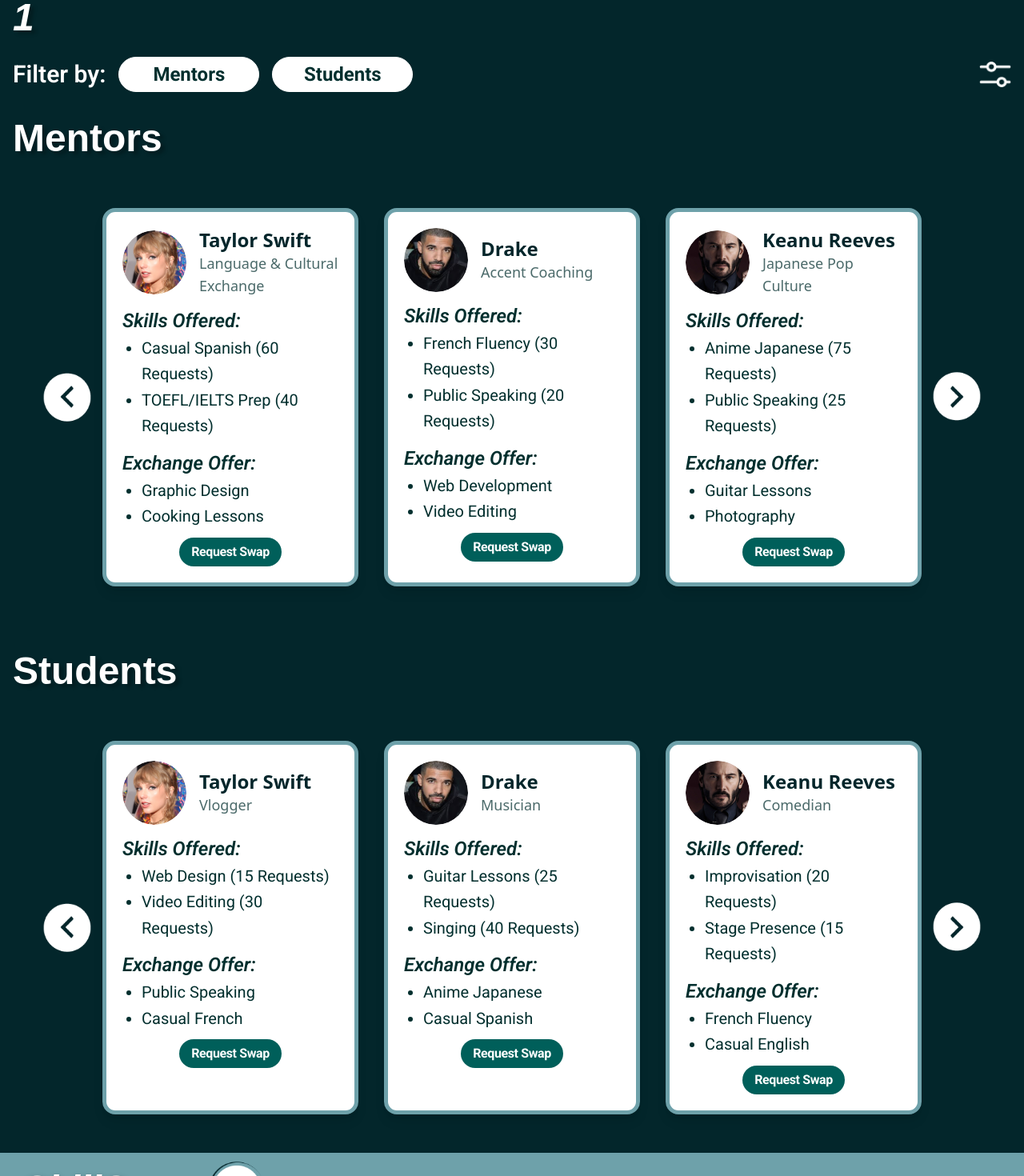
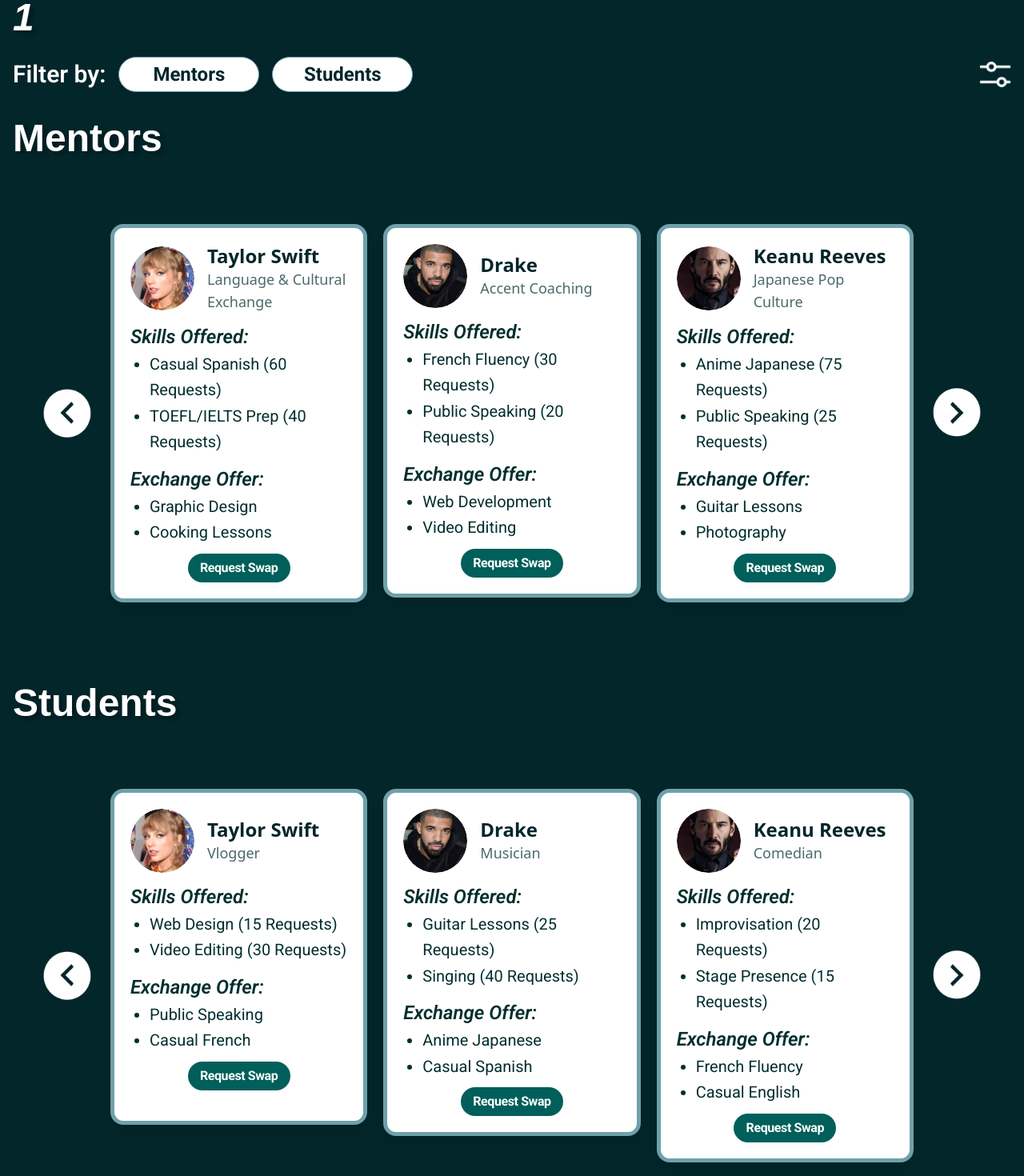
Before and after one commit to Peabaa/skill-swap, a Vue app: page /search-results/1 in a window 1280 px wide. Shown: the part 140-1610 px from the top of the page at 80% size. Built offline with nearby package versions, Linux system fonts and the light colour scheme; a web font is replaced by a local one.

Commit message:
Filter buttons on Search Results Page are responsive

```diff
--- a/package.json
+++ b/package.json
@@ -13,7 +13,8 @@
     "@vueuse/core": "^13.2.0",
     "tailwindcss": "^4.1.6",
     "vue": "^3.5.13",
-    "vue-router": "^4.5.1"
+    "vue-router": "^4.5.1",
+    "vue3-carousel": "^0.15.1"
   },
   "devDependencies": {
     "@vitejs/plugin-vue": "^5.2.3",
--- a/src/components/SearchResultsPage.vue
+++ b/src/components/SearchResultsPage.vue
@@ -11,15 +11,31 @@
 
                 <!--Filter by-->
                 <div class="flex items-center justify-between mt-[25px]">
-                    <div class="flex items-center gap-4">
+                    <div class="flex items-center gap-4 filter-toggle">
                         <div class="text-white text-3xl font-semibold font-roboto leading-10">
                             Filter by:
                         </div>
-                        <button class="w-44 h-11 text-center justify-center text-teal-950 text-2xl font-bold font-roboto leading-7 bg-white rounded-3xl border border-white"
-                            @click="$emit('trigger-login')">Mentors
+                        <button
+                          :class="[
+                            'w-44 h-11 text-center justify-center text-2xl font-bold font-roboto leading-7 rounded-3xl',
+                            selectedFilter === 'Mentors'
+                              ? 'bg-[#6EA1AA] text-white border-none'
+                              : 'bg-white text-[#03262B] border border-[#6EA1AA]'
+                          ]"
+                          @click="selectedFilter = selectedFilter === 'Mentors' ? 'All' : 'Mentors'"
+                        >
+                          Mentors
                         </button>
-                        <button class="w-44 h-11 text-center justify-center text-teal-950 text-2xl font-bold font-roboto leading-7 bg-white rounded-3xl border border-white"
-                            @click="$emit('trigger-login')">Students
+                        <button
+                          :class="[
+                            'w-44 h-11 text-center justify-center text-2xl font-bold font-roboto leading-7 rounded-3xl',
+                            selectedFilter === 'Students'
+                              ? 'bg-[#6EA1AA] text-white border-none'
+                              : 'bg-white text-[#03262B] border border-[#6EA1AA]'
+                          ]"
+                          @click="selectedFilter = selectedFilter === 'Students' ? 'All' : 'Students'"
+                        >
+                          Students
                         </button>
                     </div>
                     <div class="relative">
@@ -47,15 +63,14 @@
                     </div>
                 </div>
 
+                <div v-if="selectedFilter === 'All' || selectedFilter === 'Mentors'">
                     <div class="text-left justify-center text-white text-5xl font-bold font-sofiacond leading-[76.80px] [text-shadow:_5px_4px_4px_rgb(0_0_0_/_0.25)] mt-[20px]">
                         Mentors
                     </div>
-
-                <!-- Mentors Grid -->
+                    <!-- Mentors Carousel -->
                     <div class="relative flex items-center px-28 py-12">
-                    <!-- Left Button -->
                         <button
-                        @click="shiftLeft"
+                            @click="carouselRef?.prev()"
                             class="absolute left-27 z-10 transform -translate-x-full hover:scale-105 transition"
                         >
                             <img
@@ -64,18 +79,13 @@
                                 class="w-20 h-20 rotate-180"
                             />
                         </button>
-
-                    <!-- Mentor Cards with animation -->
-                    <transition-group
-                        name="skill-shift"
-                        tag="div"
-                        class="grid grid-cols-1 md:grid-cols-3 gap-8 w-full"
+                        <Carousel
+                            v-bind="carouselConfig"
+                            class="w-full"
+                            ref="carouselRef"
                         >
-                        <div
-                            v-for="mentor in mentors"
-                            :key="mentor.id"
-                            class="relative flex flex-col items-center bg-white border-[5px] border-[#6EA1AA] rounded-2xl shadow-lg px-5 pt-5 pb-5"
-                        >
+                            <Slide v-for="mentor in mentors" :key="mentor.id">
+                                <div class="relative flex flex-col items-center bg-white border-[5px] border-[#6EA1AA] rounded-2xl shadow-lg px-5 pt-5 pb-5 mx-2">
                                     <div class="flex flex-row items-center w-full mb-4">
                                         <img
                                             class="w-20 h-20 rounded-full object-cover mr-4"
@@ -110,11 +120,10 @@
                                         Request Swap
                                     </button>
                                 </div>
-                    </transition-group>
-
-                    <!-- Right Button -->
+                            </Slide>
+                        </Carousel>
                         <button
-                        @click="shiftRight"
+                            @click="carouselRef?.next()"
                             class="absolute right-27 z-10 transform translate-x-full hover:scale-115 transition"
                         >
                             <img
@@ -124,16 +133,15 @@
                             />
                         </button>
                     </div>
-
+                </div>
+                <div v-if="selectedFilter === 'All' || selectedFilter === 'Students'">
                     <div class="text-left justify-center text-white text-5xl font-bold font-sofiacond leading-[76.80px] [text-shadow:_5px_4px_4px_rgb(0_0_0_/_0.25)] mt-[20px]">
                         Students
                     </div>
-
-                <!-- Students Grid -->
+                    <!-- Students Carousel -->
                     <div class="relative flex items-center px-28 py-12">
-                    <!-- Left Button -->
                         <button
-                        @click="shiftLeftStudents"
+                            @click="studentsCarouselRef?.prev()"
                             class="absolute left-27 z-10 transform -translate-x-full hover:scale-105 transition"
                         >
                             <img
@@ -142,18 +150,13 @@
                                 class="w-20 h-20 rotate-180"
                             />
                         </button>
-
-                    <!-- Student Cards with animation -->
-                    <transition-group
-                        name="skill-shift"
-                        tag="div"
-                        class="grid grid-cols-1 md:grid-cols-3 gap-8 w-full"
+                        <Carousel
+                            v-bind="studentsCarouselConfig"
+                            class="w-full"
+                            ref="studentsCarouselRef"
                         >
-                        <div
-                            v-for="student in students"
-                            :key="student.id"
-                            class="relative flex flex-col items-center bg-white border-[5px] border-[#6EA1AA] rounded-2xl shadow-lg px-5 pt-5 pb-5"
-                        >
+                            <Slide v-for="student in students" :key="student.id">
+                                <div class="relative flex flex-col items-center bg-white border-[5px] border-[#6EA1AA] rounded-2xl shadow-lg px-5 pt-5 pb-5 mx-2">
                                     <div class="flex flex-row items-center w-full mb-4">
                                         <img
                                             class="w-20 h-20 rounded-full object-cover mr-4"
@@ -188,11 +191,10 @@
                                         Request Swap
                                     </button>
                                 </div>
-                    </transition-group>
-
-                    <!-- Right Button -->
+                            </Slide>
+                        </Carousel>
                         <button
-                        @click="shiftRightStudents"
+                            @click="studentsCarouselRef?.next()"
                             class="absolute right-27 z-10 transform translate-x-full hover:scale-115 transition"
                         >
                             <img
@@ -201,6 +203,7 @@
                                 class="w-20 h-20"
                             />
                         </button>
+                    </div>
                 </div>
             </div>
         </main>
@@ -213,6 +216,8 @@ import { ref, onMounted, onUnmounted } from 'vue'
 import { useRoute, useRouter } from 'vue-router'
 import HomeHeader from './homePage-components/HomeHeader.vue'
 import HomeFooter from './homePage-components/HomeFooter.vue'
+import { Carousel, Slide, Pagination, Navigation } from 'vue3-carousel'
+import 'vue3-carousel/carousel.css'
 
 //Import mentor images
 import taylorSwift from '@/assets/images/taylor swift.png'
@@ -227,6 +232,10 @@ const router = useRouter()
 const skill = ref('')
 const showFilters = ref(false)
 const dropdownRef = ref(null)
+const carouselRef = ref(null)
+const studentsCarouselRef = ref(null)
+const selectedFilter = ref('All')
+const showAll = ref(false)
 
 // Handle click outside to close dropdown
 const handleClickOutside = (event) => {
@@ -258,6 +267,37 @@ const getSkillImage = (skillName) => {
             return cookingSkill
         default:
             return ''
+    }
+}
+
+const carouselConfig = {
+    itemsToShow: 3,
+    wrapAround: true,
+    snapAlign: 'start',
+    transition: 500,
+    modelValue: 0,
+    breakpoints: {
+        700: {
+            itemsToShow: 2,
+        },
+        1024: {
+            itemsToShow: 3,
+        }
+    }
+}
+
+// Add separate config for students to handle 4 items
+const studentsCarouselConfig = {
+    ...carouselConfig,
+    itemsToShow: 3,
+    modelValue: 0,
+    breakpoints: {
+        700: {
+            itemsToShow: 2,
+        },
+        1024: {
+            itemsToShow: 3,
+        }
     }
 }
 
@@ -332,28 +372,8 @@ const students = ref([
             { name: "Stage Presence", requests: 15 }
         ],
         exchangeOffer: ["French Fluency", "Casual English"]
-    }
+    },
 ])
-
-const shiftLeft = () => {
-    const first = mentors.value.shift()
-    mentors.value.push(first)
-}
-
-const shiftRight = () => {
-    const last = mentors.value.pop()
-    mentors.value.unshift(last)
-}
-
-const shiftLeftStudents = () => {
-    const first = students.value.shift()
-    students.value.push(first)
-}
-
-const shiftRightStudents = () => {
-    const last = students.value.pop()
-    students.value.unshift(last)
-}
 
 const requestSwap = (mentorId) => {
     // Handle swap request
@@ -381,4 +401,46 @@ const requestStudentSwap = (studentId) => {
     opacity: 0;
     transform: translateX(30px);
 }
+
+/* Carousel Custom Styles */
+:deep(.carousel__viewport) {
+    perspective: 1000px;
+}
+
+:deep(.carousel__track) {
+    padding: 20px 0;
+    min-height: 440px; /* Ensures all slides align to the tallest card, adjust as needed */
+    display: flex;
+    align-items: stretch;
+}
+
+:deep(.carousel__slide) {
+    padding: 0 10px;
+    height: 100%;
+    display: flex;
+    align-items: stretch;
+}
+
+:deep(.carousel__slide > div) {
+    min-height: 420px; /* Ensures all cards have the same minimum height */
+    height: 100%;
+    width: 440px;      /* Set your desired fixed width */
+    max-width: 100%;
+    box-sizing: border-box;
+    display: flex;
+    flex-direction: column;
+    justify-content: stretch;
+    margin: 0 auto;    /* Center the card in the slide */
+}
+
+/* Hide default navigation */
+:deep(.carousel__prev),
+:deep(.carousel__next) {
+    display: none;
+}
+
+.filter-toggle button {
+  transition: background 0.2s, color 0.2s;
+  box-shadow: 0 2px 6px rgba(0,0,0,0.04);
+}
 </style>
```
Also changed, not shown: 1 other file (tests, documents, lock files or other folders). Lines whose indentation alone changed are shown as unchanged.
